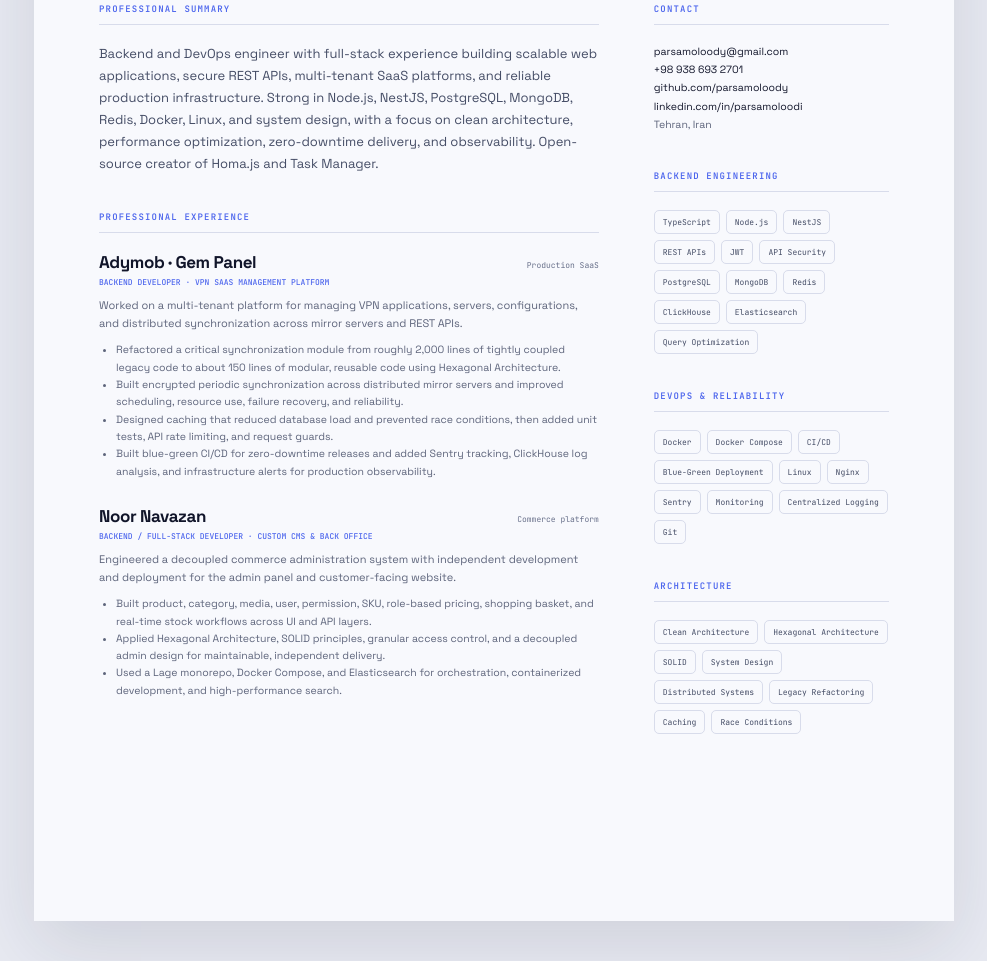
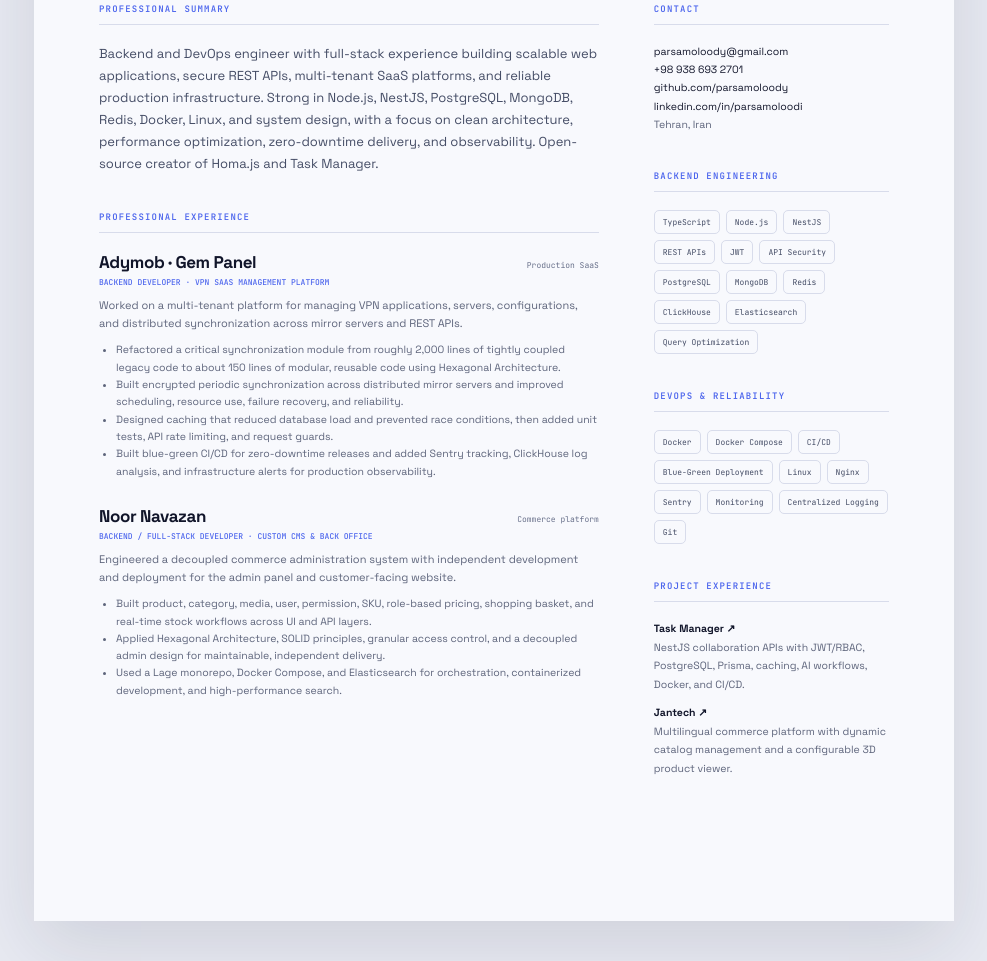
Before and after one commit to parsamoloody/parsamoloody, a plain HTML site: page resume.html in a window 1280 px wide. Shown: the part 340-1301 px from the top of the page, without its empty margins (146-1133 px from the left). Drawn offline with Linux system fonts and the light colour scheme.

Commit message:
Add Task Manager and Jantech resume experience

```diff
--- a/resume.html
+++ b/resume.html
@@ -62,8 +62,9 @@
         </section>
 
         <section>
-          <h2>Architecture</h2>
-          <div class="skills"><span>Clean Architecture</span><span>Hexagonal Architecture</span><span>SOLID</span><span>System Design</span><span>Distributed Systems</span><span>Legacy Refactoring</span><span>Caching</span><span>Race Conditions</span></div>
+          <h2>Project experience</h2>
+          <p><strong><a href="https://github.com/parsamoloody/taks_manager">Task Manager ↗</a></strong><br>NestJS collaboration APIs with JWT/RBAC, PostgreSQL, Prisma, caching, AI workflows, Docker, and CI/CD.</p>
+          <p><strong><a href="https://smartcdv2.vercel.app/en">Jantech ↗</a></strong><br>Multilingual commerce platform with dynamic catalog management and a configurable 3D product viewer.</p>
         </section>
       </aside>
     </div>
```
